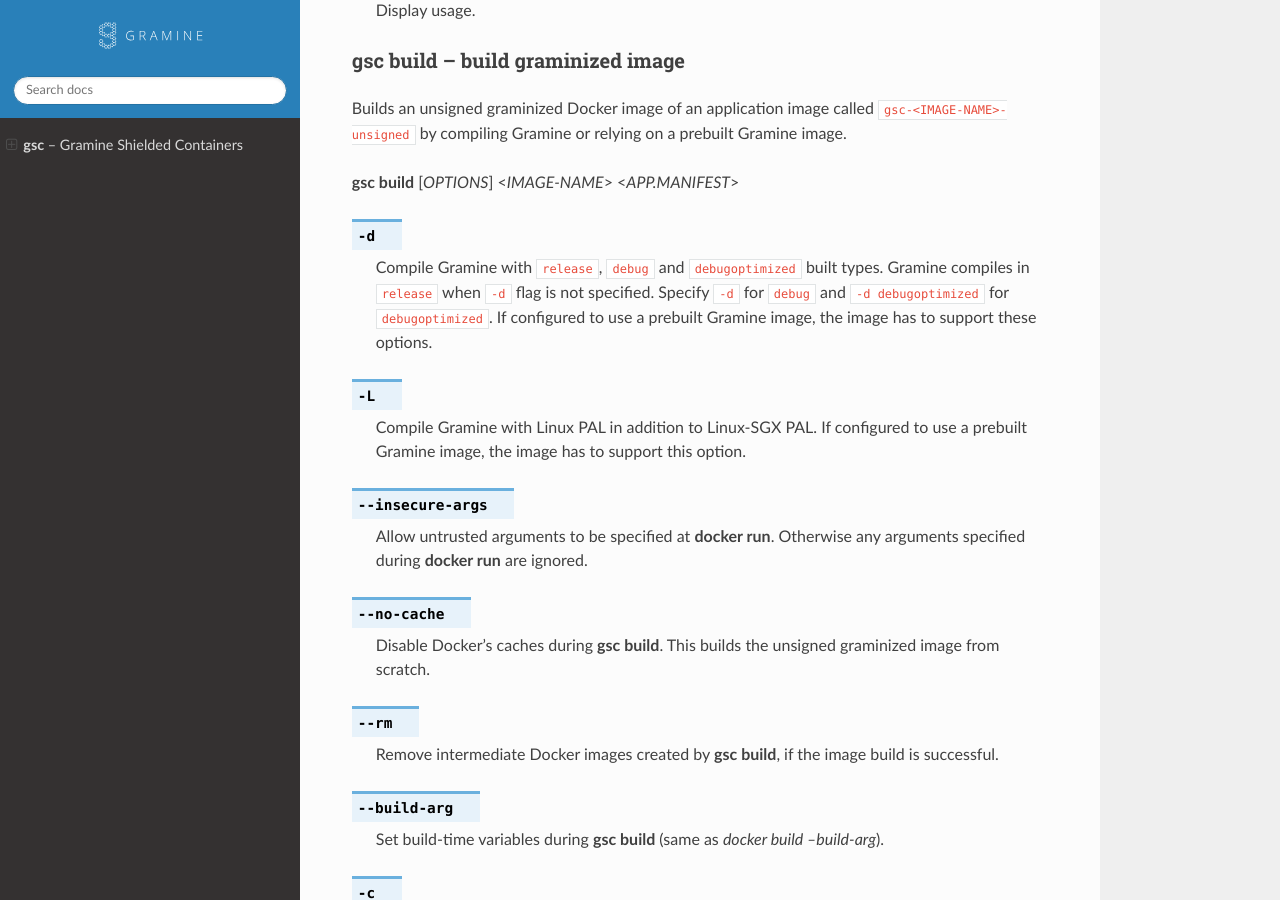
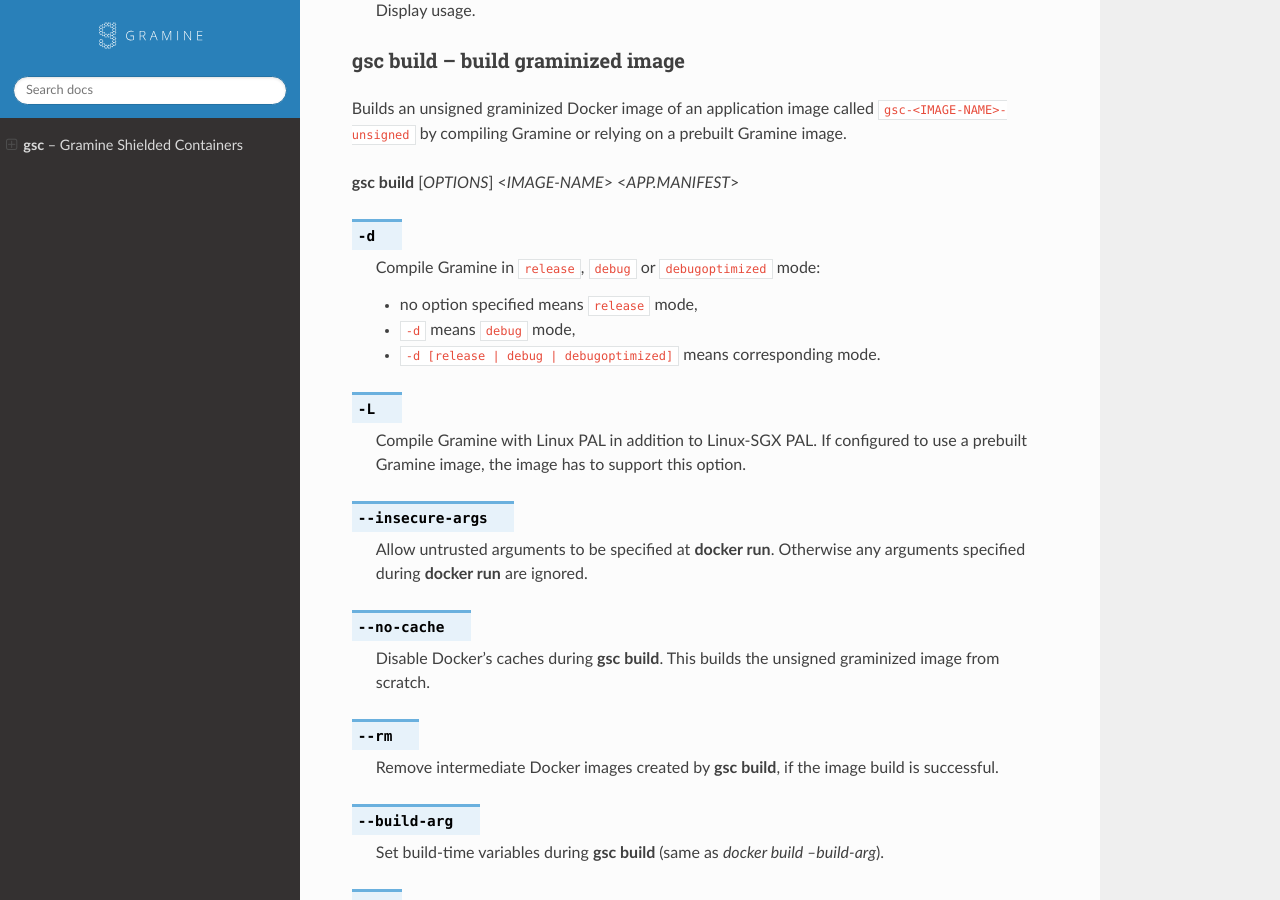
Before and after one commit to gramineproject/gsc, a Sphinx documentation site: the page built from Documentation/index.rst, in a window 1280 px wide and 900 px high, scrolled down 1564 px. Built offline with Sphinx 7.4.7 and the Read the Docs theme 2.0.0, drawn with Linux system fonts in a browser that asks for light colours; some of the changed text lies outside the part shown.

Commit message:
fixup! Support `debugoptimized` build type
Signed-off-by: jkr0103 <jitender.kumar@intel.com>

```diff
--- a/Documentation/index.rst
+++ b/Documentation/index.rst
@@ -89,11 +89,11 @@ Gramine image.
 
 .. option:: -d
 
-   Compile Gramine with ``release``, ``debug`` and ``debugoptimized`` built types.
-   Gramine compiles in ``release`` when ``-d`` flag is not specified. Specify
-   ``-d`` for ``debug`` and ``-d debugoptimized`` for ``debugoptimized``.
-   If configured to use a prebuilt Gramine image, the image has to support these
-   options.
+   Compile Gramine in ``release``, ``debug`` or ``debugoptimized`` mode:
+
+   - no option specified means ``release`` mode,
+   - ``-d`` means ``debug`` mode,
+   - ``-d [release | debug | debugoptimized]`` means corresponding mode.
 
 .. option:: -L
 
@@ -173,9 +173,12 @@ parameter `Gramine.Image`.
 
 .. option:: -d
 
-   Compile Gramine with ``release``, ``debug`` and ``debugoptimized`` built types.
-   Gramine compiles in ``release`` when ``-d`` flag is not specified. Specify
-   ``-d`` for ``debug`` and ``-d debugoptimized`` for ``debugoptimized``.
+   Compile Gramine in ``release``, ``debug`` or ``debugoptimized`` mode:
+
+   - no option specified means ``release`` mode,
+   - ``-d`` means ``debug`` mode,
+   - ``-d [release | debug | debugoptimized]`` means corresponding mode.
+
    Allows :command:`gsc build` commands to include debug runtime using
    :option:`-d <gsc-build -d>`.
 
```
Also changed, not shown: gsc.py (+4 -4 lines), 6 other files.
